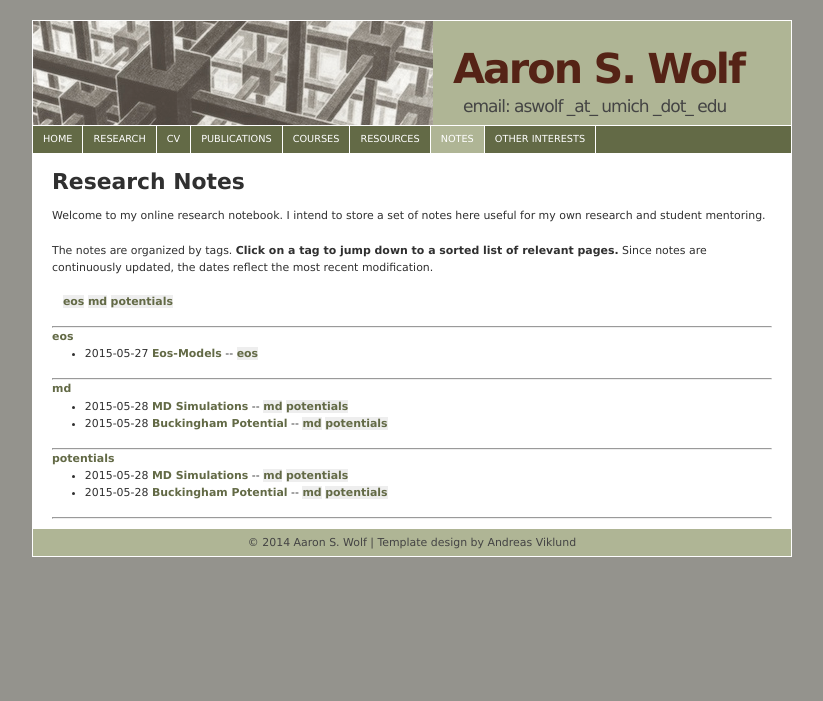
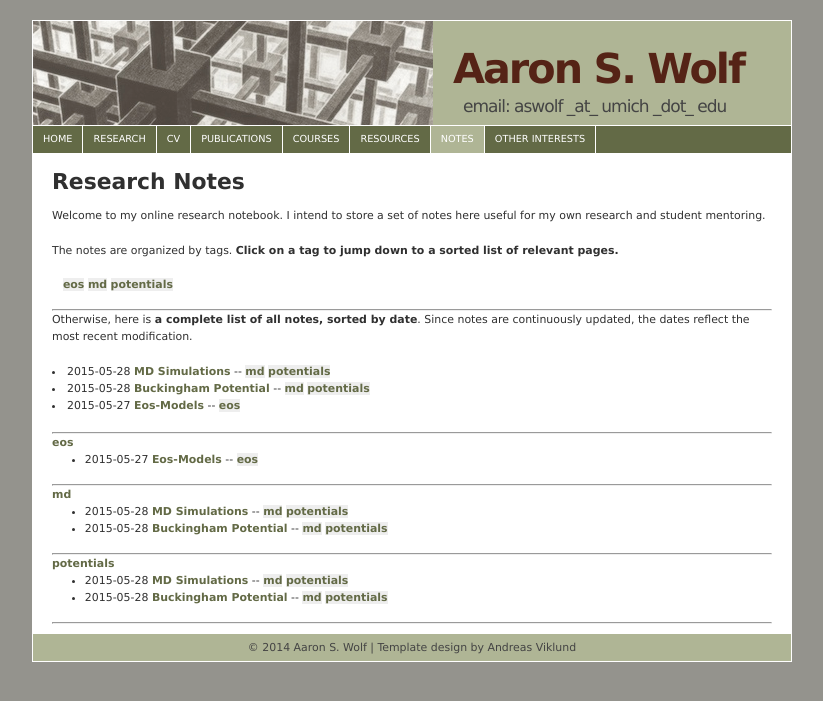
Before and after one commit to aswolf/aswolf.github.io, a Jekyll site: the page built from notes.md, in a window 1280 px wide. Shown: the top 701 px of the page, without its empty margins (228-1051 px from the left). Built offline with Jekyll 4.4.1, drawn with Linux system fonts in a browser that asks for light colours.

Commit message:
Update notes page with complete post list

```diff
--- a/notes.md
+++ b/notes.md
@@ -15,6 +16,19 @@
   <li><a href="/notes.html#{{t | downcase | replace:" ","-"}}">{{ t | downcase}}</a></li>
 {% endfor %}
 </ul>
+
+---
+
+Otherwise, here is **a complete list of all notes, sorted by date**. Since notes are continuously updated, the dates reflect the most recent modification.
+
+{% for post in site.posts %}
+  <li>
+    <span class="date">{{ post.date | date: "%Y-%m-%d"  }}</span>
+    <a href="{{ post.url }}">{{ post.title }}</a> -- {% for itag in post.tags %} <a class="tagvec" href="/notes.html#{{itag | downcase | replace:" ","-"}}">{{ itag | downcase}}</a> {% endfor %}
+  </li>
+{% endfor %}
+
+<p></p>
 
 ---
 
```
Also changed, not shown: other parts of notes.md (+2 -1 lines).
